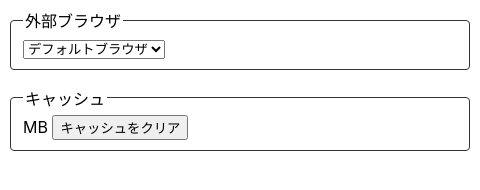
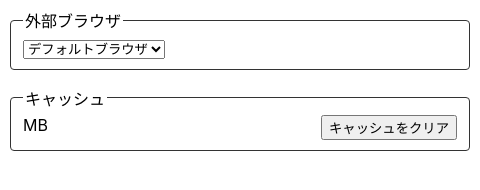
Before and after one commit to paulownia/twitter-electron, an Electron app: page ui/preference.html in a window 480 px wide. Drawn offline with Linux system fonts and the light colour scheme; no server answers.

Commit message:
fix styling

```diff
--- a/ui/preference.html
+++ b/ui/preference.html
@@ -21,6 +21,15 @@
       body { background:  #fff; color: #000; }
       fieldset { border: 1px solid #333; }
     }
+    .box {
+      display: flex;
+    }
+    .start {
+      margin-inline-end: auto
+    }
+    .end {
+      margin-inline-start: auto
+    }
   </style>
 </head>
 <body>
@@ -38,9 +47,10 @@
 
     <fieldset>
       <legend>キャッシュ</legend>
-      <output name="cacheSize" id="cacheSize"></output> MB
-      <button type="button" id="cacheClear">キャッシュをクリア</button>
-      </select>
+      <div class="box">
+        <span class="start"><output name="cacheSize" id="cacheSize" class="start"></output> MB</span>
+        <button type="button" id="cacheClear" class="end">キャッシュをクリア</button>
+      </div>
     </fieldset>
   </form>
 </body>
```
